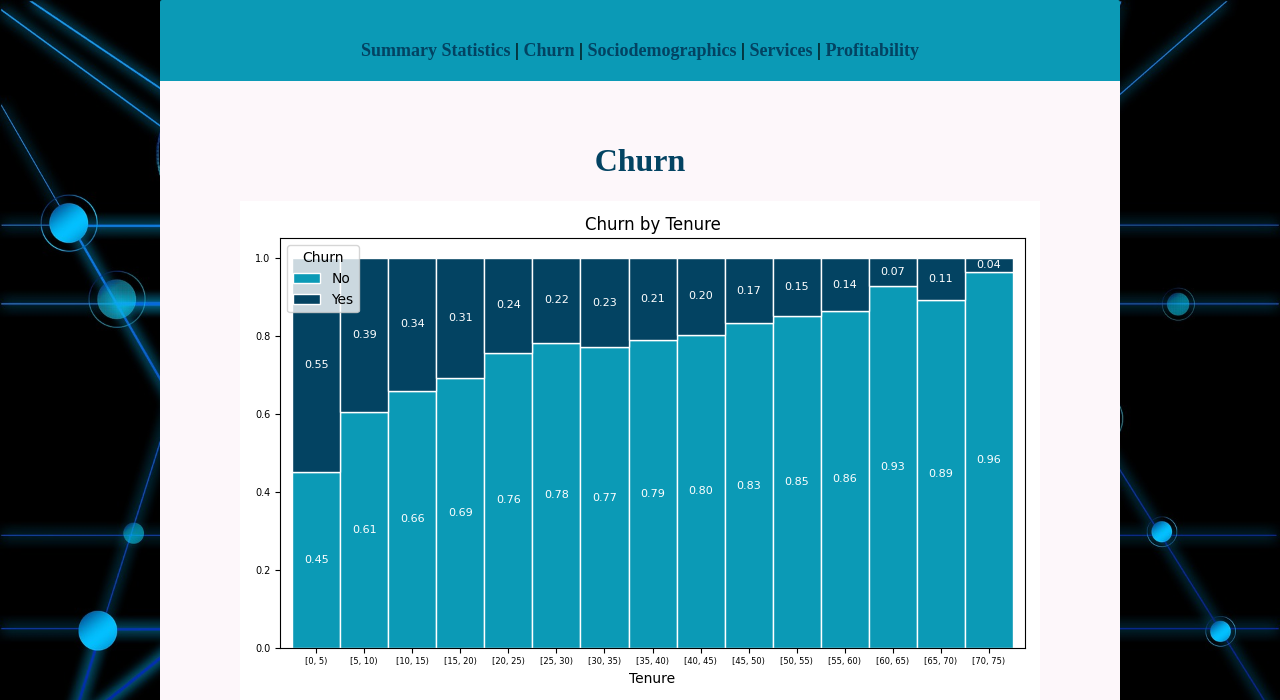
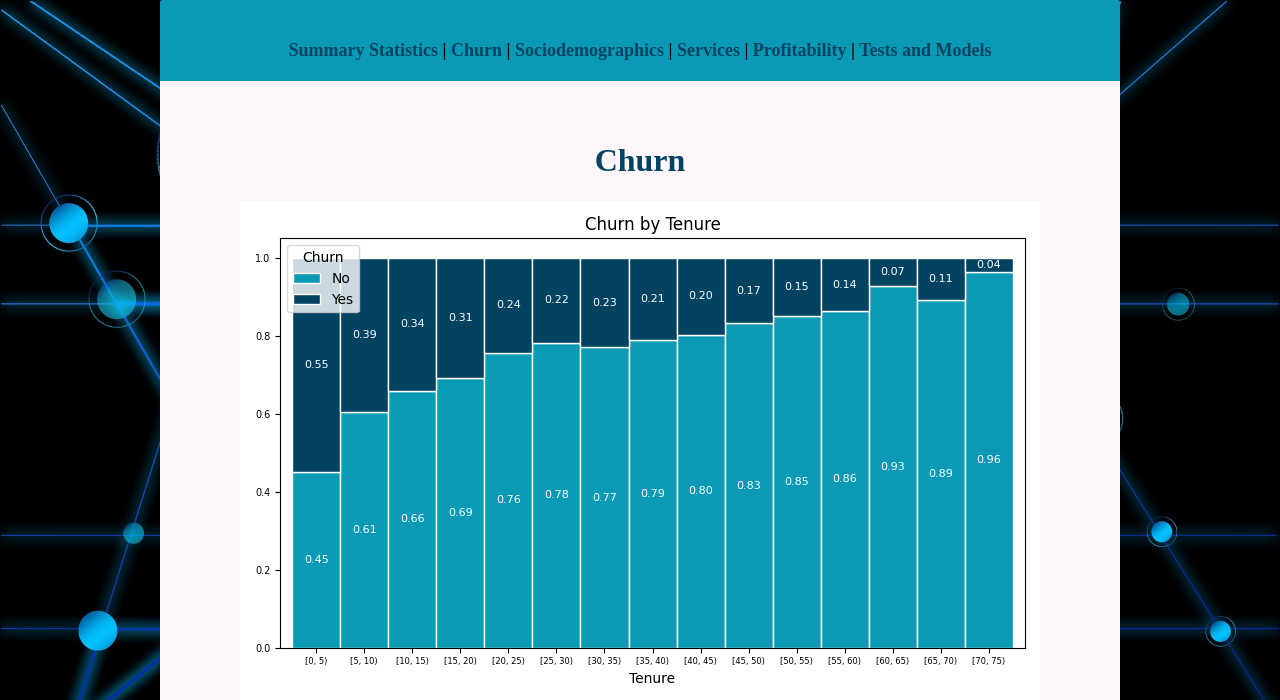
Before and after one commit to kvalge/telecom-flask, a Flask app: template templates/churn.html in a window 1280 px wide. Shown: the top 700 px of the page. Run offline with Flask 3, Linux system fonts and the light colour scheme; the template is opened without the code that fills it, so the values that code supplies are empty; parts of the project's set-up code (start-up, migrations or seed data) failed here and were passed over.

Commit message:
Updates.

```diff
--- a/app.py
+++ b/app.py
@@ -117,5 +117,11 @@ def profitability_page():
     return render_template('profitability.html')
 
 
+@app.route('/tests', methods=['GET'])
+def tests_page():
+
+    return render_template('tests.html')
+
+
 if __name__ == '__main__':
     app.run(debug=True)
--- a/graphs_generation.py
+++ b/graphs_generation.py
@@ -318,7 +318,7 @@ def service_churn_monthly_charges_heatmap(by_mean, name, ticks, labels):
     plt.figure(figsize=(5, 4))
     ax = sns.heatmap(by_mean, annot=True, cmap=cmap, linewidths=.5, fmt=".2f", cbar=False)
     plt.title(f'Av. Monthly Charges by Churn and {name.title()}')
-    plt.xlabel(name.title())
+    ax.set_xlabel(None)
     plt.ylabel('Churn')
     ax.set_xticks(ticks)
     ax.set_xticklabels(labels, minor=False, fontsize=7, ha='center')
--- a/templates/base.html
+++ b/templates/base.html
@@ -12,7 +12,8 @@
                 <a href="/churn" class="{{ 'active' if request.path == '/churn' else '' }}">Churn </a>|
                 <a href="/sociodem" class="{{ 'active' if request.path == '/sociodem' else '' }}">Sociodemographics </a>|
                 <a href="/services" class="{{ 'active' if request.path == '/services' else '' }}">Services</a> |
-                <a href="/profitability" class="{{ 'active' if request.path == '/profitability' else '' }}">Profitability</a>
+                <a href="/profitability" class="{{ 'active' if request.path == '/profitability' else '' }}">Profitability</a> |
+                <a href="/tests" class="{{ 'active' if request.path == '/tests' else '' }}">Tests and Models</a>
             </nav>
             <div>
                 {% block content %}
--- /dev/null
+++ b/templates/tests.html
@@ -0,0 +1,6 @@
+{% extends 'base.html' %}
+{% block content %}
+
+
+
+{% endblock %}
```
Also changed, not shown: static/graphs/internet_service_heatmap.png, static/graphs/phone_service_heatmap.png, static/graphs/streaming_heatmap.png.
